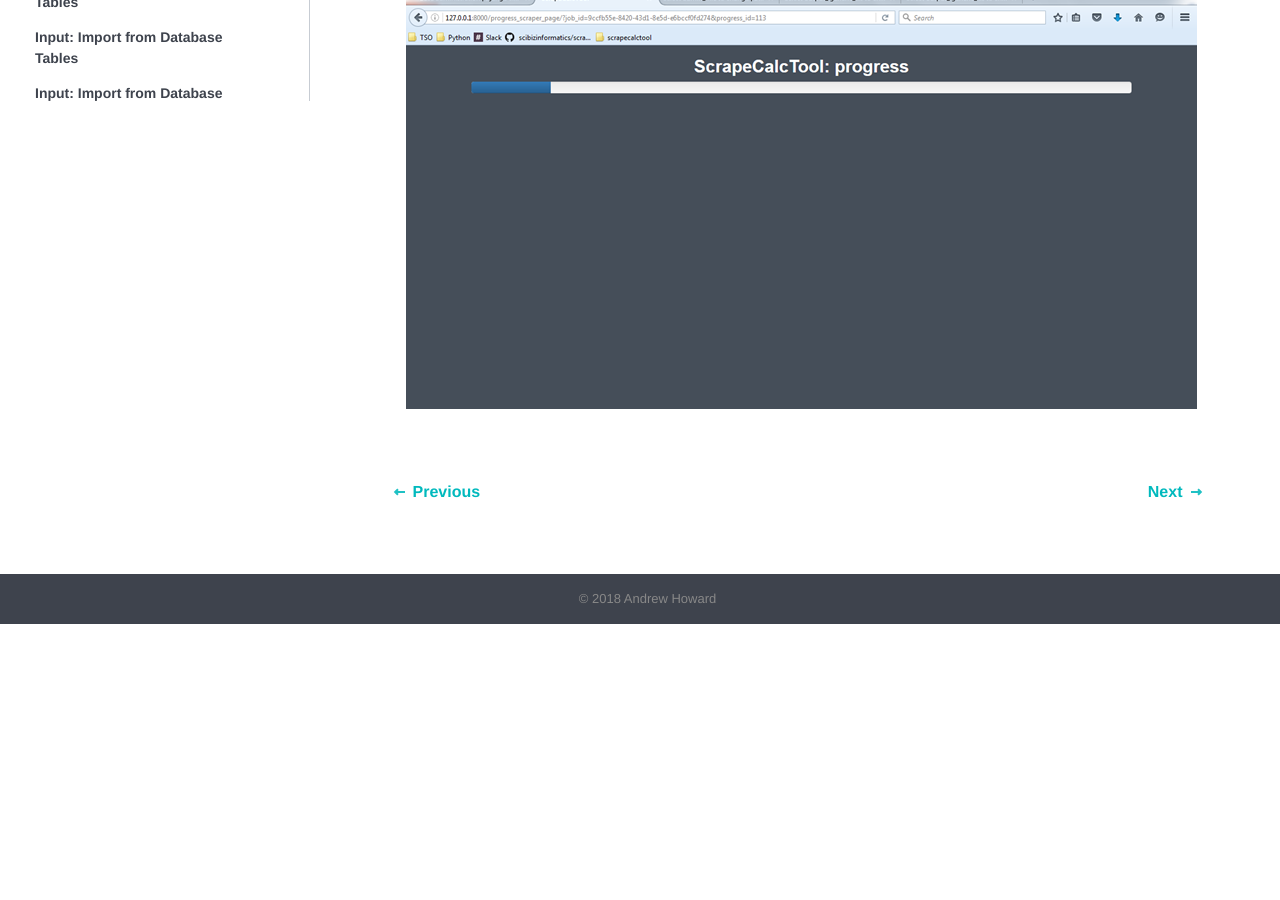
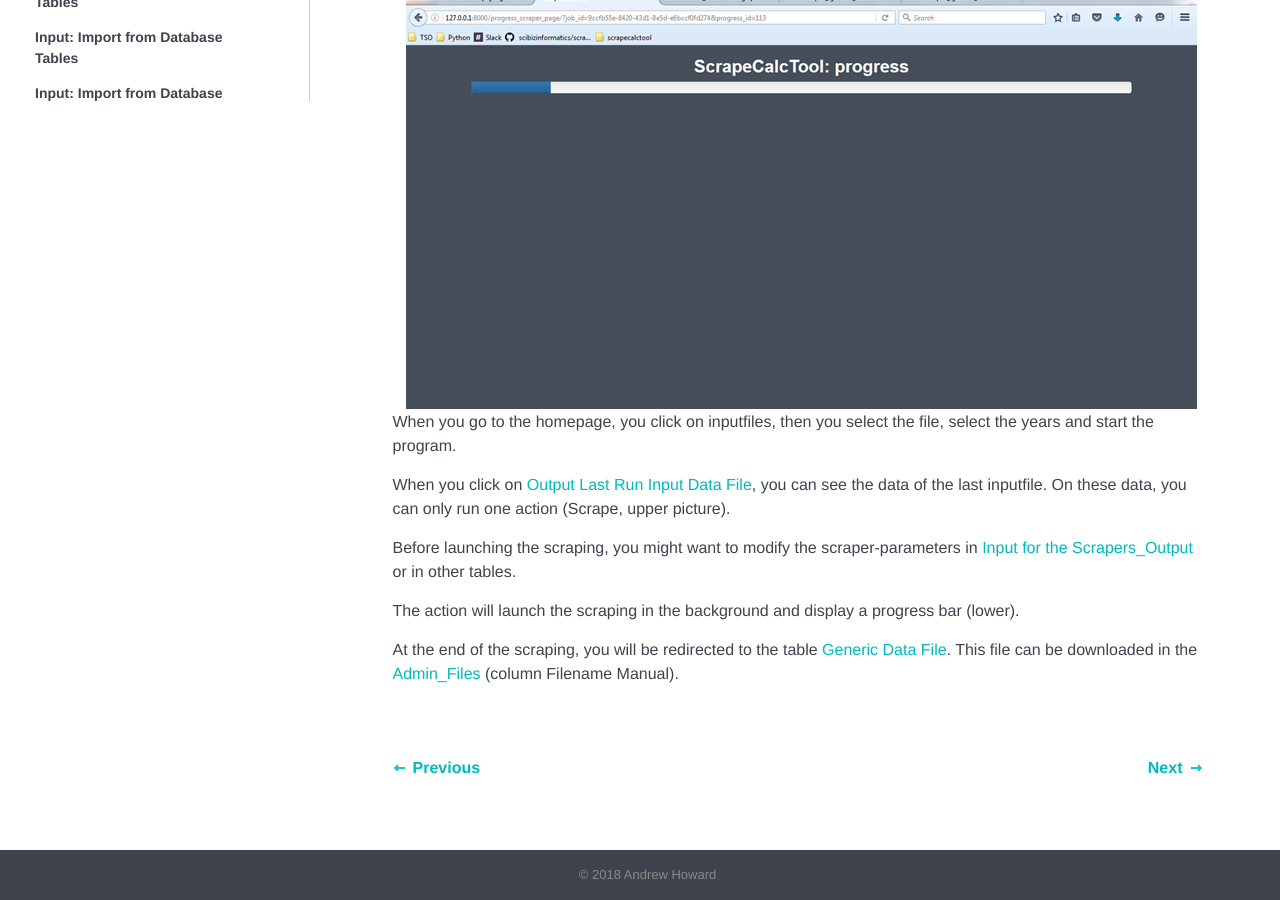
Before and after one commit to tkumpanenko/slides, a Jekyll site: the page built from _tutorials/065.html, in a window 1280 px wide and 900 px high, scrolled down 669 px. Built offline with Jekyll 4.4.1, drawn with Linux system fonts in a browser that asks for light colours; before the commit the page ends 1293 px from its top, so only the background shows below that.

Commit message:
Update from Forestry.io - 065.html

```diff
--- a/_tutorials/065.html
+++ b/_tutorials/065.html
@@ -4,8 +4,16 @@ topic: running-parts-of-the-run
 order: 2
 date: 2018-01-18 19:31:06 +0000
 ---
-
-
 <h4>Manual Running of parts of the script</h4>
 
 <img src="{{site.url}}{{site.baseurl}}/images/065.png" alt="">
+
+<p>When you go to the homepage, you click on inputfiles, then you select the file, select the years and start the program. </p>
+
+<p>When you click on <a href="http://127.0.0.1:8000/admin/base/output_last_run_input_xls/">Output Last Run Input Data File</a>, you can see the data of the last inputfile. On these data, you can only run one action (Scrape, upper picture).</p>
+
+<p>Before launching the scraping, you might want to modify the scraper-parameters in <a href="http://127.0.0.1:8000/admin/base/input_scrapers_output/">Input for the Scrapers_Output</a> or in other tables. </p>
+
+<p>The action will launch the scraping in the background and display a progress bar (lower). </p>
+
+<p>At the end of the scraping, you will be redirected to the table <a href="http://127.0.0.1:8000/admin/base/output_generic_xls/">Generic Data File</a>. This file can be downloaded in the <a href="http://scrapecalctool.scibizinformatics.com/admin/base/admin_file/">Admin_Files</a> (column Filename Manual).</p>
```
